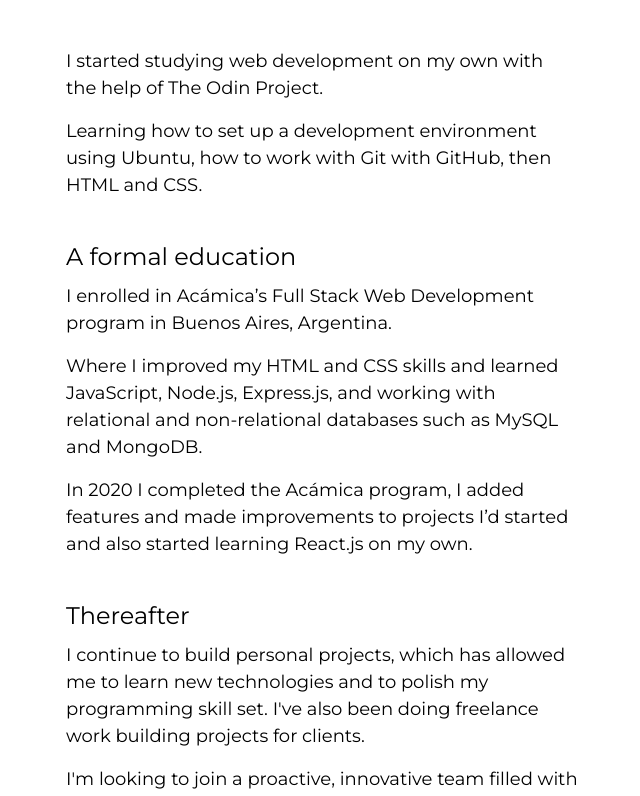
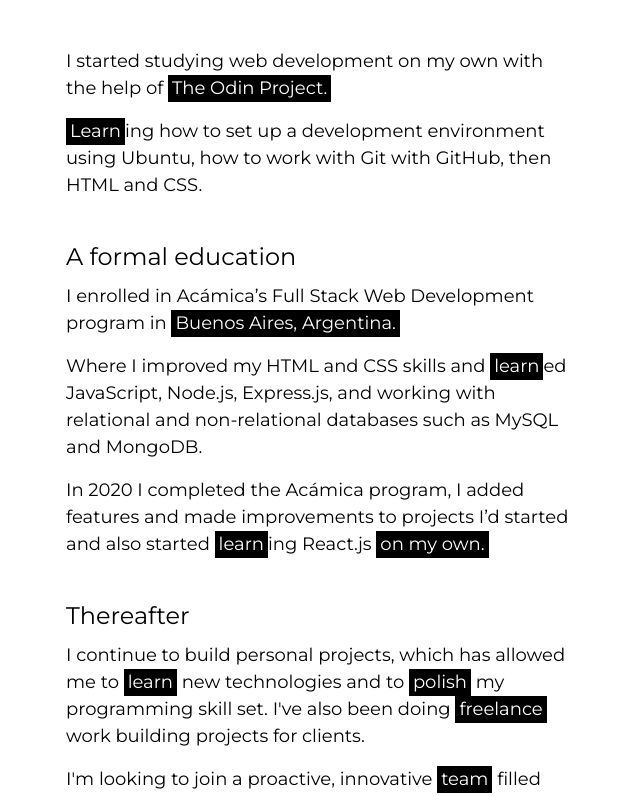
Before and after one commit to raulandreroman/new-portfolio, a React (Create React App) app: page / in a window 1280 px wide. Shown: the part 920-1716 px from the top of the page, without its empty margins (318-958 px from the left). Built offline with nearby package versions, Linux system fonts and the light colour scheme.

Commit message:
feat(Paragraph): Add strong words feature

```diff
--- a/package.json
+++ b/package.json
@@ -13,6 +13,7 @@
     "react-device-detect": "^1.14.0",
     "react-dom": "^17.0.1",
     "react-helmet": "^6.1.0",
+    "react-highlight-words": "^0.16.0",
     "react-icons": "^3.11.0",
     "react-intersection-observer": "^8.30.3",
     "react-lazyload": "^3.1.0",
--- a/src/animation.js
+++ b/src/animation.js
@@ -6,12 +6,22 @@ export const containerVariants = {
     opacity: 1,
     transition: {
       duration: 1,
-      ease: 'easeOut',
+      ease: "easeOut",
       staggerChildren: 0.5,
     },
   },
 };
 
+export const paragraphContainer = {
+  hidden: {},
+  show: {
+    transition: {
+      duration: 1,
+      ease: "easeOut",
+      staggerChildren: 0.5,
+    },
+  },
+};
 export const textVariants = {
   hidden: { opacity: 0, y: 50 },
   show: {
@@ -19,6 +29,18 @@ export const textVariants = {
     y: 0,
     transition: {
       duration: 0.6,
+    },
+  },
+};
+
+export const strongWordsVariants = {
+  hidden: { opacity: 0, y: 50 },
+  show: {
+    opacity: 1,
+    y: 0,
+    transition: {
+      delay: 0.6,
+      duration: 0.75,
     },
   },
 };
@@ -45,13 +67,13 @@ export const subheadingVariants = {
 export const buttonHover = {
   rest: {},
   hover: {
-    background: 'black',
+    background: "black",
   },
 };
 
 export const buttonTextHover = {
   rest: {},
   hover: {
-    color: 'white',
+    color: "white",
   },
 };
--- a/src/components/Paragraph.js
+++ b/src/components/Paragraph.js
@@ -1,6 +1,8 @@
-import React from 'react';
-import { motion, useViewportScroll, useTransform } from 'framer-motion';
-import { isBrowser } from 'react-device-detect';
+import React from "react";
+import { motion, useViewportScroll, useTransform } from "framer-motion";
+import Highlighter from "react-highlight-words";
+import { isBrowser } from "react-device-detect";
+import { paragraphContainer, strongWordsVariants } from "../animation";
 
 export default function Paragraph(props) {
   const { content, theme } = props;
@@ -16,13 +18,54 @@ export default function Paragraph(props) {
 
   const { text, subtitle } = content;
 
+  //Words to highlight
+  const strongWords = [
+    "The Odin Project.",
+    "Buenos Aires, Argentina.",
+    "on my own.",
+    "autodidacta.",
+    "aprender",
+    "learn",
+    "mejorar",
+    "polish",
+    "freelance.",
+    "freelance",
+    "equipo",
+    "team",
+  ];
+
+  const Highlight = ({ children, highlightIndex }) => (
+    //Element to be rendered for highlighted words
+    <motion.strong
+      variants={strongWordsVariants}
+      className={
+        theme !== "dark"
+          ? "bg-black text-white font-normal px-1 relative inline-block"
+          : "bg-white text-black font-normal px-1 relative inline-block"
+      }
+    >
+      {children}
+    </motion.strong>
+  );
+
   //Checks if content has a subtitle and renders accordingly
   return !subtitle ? (
     <motion.p
+      initial="hidden"
+      animate="show"
       style={isBrowser ? { y: yDesktop } : { y }}
-      className={`text-${theme}-primary my-2 duration-700 lg:text-lg`}
+      variants={paragraphContainer}
+      className={`text-${theme}-primary my-2 duration-700 lg:text-lg relative overflow-hidden`}
     >
-      {text}
+      {
+        <Highlighter
+          highlightClassName="highlight"
+          searchWords={strongWords}
+          autoEscape={true}
+          textToHighlight={text}
+          highlightTag={Highlight}
+        />
+      }
     </motion.p>
   ) : (
     <div>
@@ -33,10 +76,21 @@ export default function Paragraph(props) {
         {subtitle}
       </motion.h4>
       <motion.p
+        initial="hidden"
+        animate="show"
+        variants={paragraphContainer}
         style={isBrowser ? { y: yDesktop } : { y }}
-        className={`text-${theme}-primary my-2 duration-700 lg:text-lg`}
+        className={`text-${theme}-primary my-2 duration-700 lg:text-lg relative overflow-hidden`}
       >
-        {text}
+        {
+          <Highlighter
+            highlightClassName="highlight"
+            searchWords={strongWords}
+            autoEscape={true}
+            textToHighlight={text}
+            highlightTag={Highlight}
+          />
+        }
       </motion.p>
     </div>
   );
--- a/src/styles/main.css
+++ b/src/styles/main.css
@@ -74,6 +74,11 @@ a {
 /**
  * Add the correct font weight in Chrome, Edge, and Safari.
  */
+
+
+strong {
+  font-weight: bolder;
+}
 
 /**
  * 1. Correct the inheritance and scaling of font size in all browsers.
@@ -493,6 +498,10 @@ img {
   display: block;
 }
 
+.inline-block{
+  display: inline-block;
+}
+
 .flex{
   display: flex;
 }
@@ -760,6 +769,11 @@ img {
   padding: 1.25rem;
 }
 
+.px-1{
+  padding-left: 0.25rem;
+  padding-right: 0.25rem;
+}
+
 .py-4{
   padding-top: 1rem;
   padding-bottom: 1rem;
@@ -805,6 +819,12 @@ img {
 
 .text-center{
   text-align: center;
+}
+
+.text-black{
+  --text-opacity: 1;
+  color: #000;
+  color: rgba(0, 0, 0, var(--text-opacity));
 }
 
 .text-white{
```
Also changed, not shown: src/components/About.js (+9 -9 lines), 1 other file (tests, documents, lock files or other folders).
